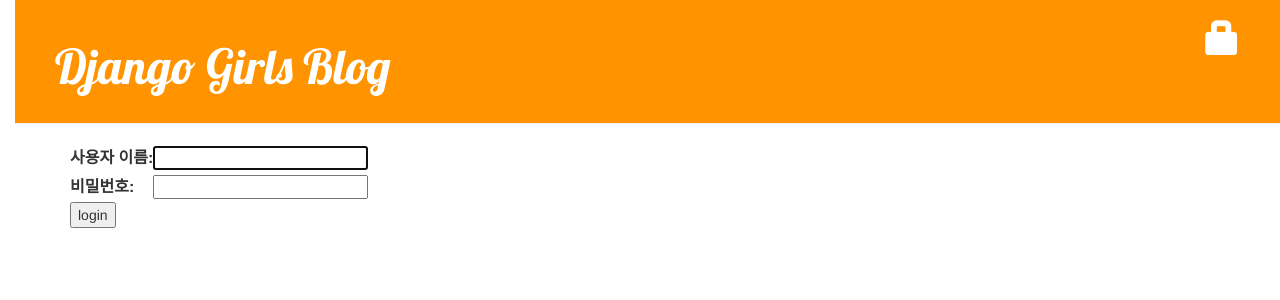
After one commit to tocatoco/my-first-blog, a Django app: page /accounts/login/ in a window 1280 px wide. The commit adds this page. Shown: the top 300 px of the page. Run offline with Django 3.2, Linux system fonts and the light colour scheme; some libraries are stand-ins or nearby versions.

Commit message:
로그인 로그아웃 및 로그인해야 기능사용할 수 있도록 구현

```diff
--- a/blog/templates/blog/base.html
+++ b/blog/templates/blog/base.html
@@ -10,8 +10,11 @@
     <body>
       <div class="page-header">
           {% if user.is_authenticated %}
+              <a href="{% url 'post_new' %}" class="top-menu"><span class="glyphicon glyphicon-plus"></span></a>
               <a href="{% url 'post_draft_list' %}" class="top-menu"><span class="glyphicon glyphicon-edit"></span></a>
-        <a href="{% url 'post_new' %}" class="top-menu"><span class="glyphicon glyphicon-plus"></span></a>
+              <p class="top-menu">Hello {{ user.username }} <small>(<a href="{% url 'logout' %}">Log out</a>)</small></p>
+          {% else %}
+              <a href="{% url 'login' %}" class="top-menu"><span class="glyphicon glyphicon-lock"></span></a>
           {% endif %}
           <h1><a href="/">Django Girls Blog</a></h1>
       </div>
--- /dev/null
+++ b/blog/templates/registration/login.html
@@ -0,0 +1,24 @@
+{% extends "blog/base.html" %}
+
+{% block content %}
+    {% if form.errors %}
+        <p>이름과 비밀번호가 일치하지 않습니다. 다시 시도해주세요.</p>
+    {% endif %}
+
+    <form method="post" action="{% url 'login' %}">
+    {% csrf_token %}
+        <table>
+        <tr>
+            <td>{{ form.username.label_tag }}</td>
+            <td>{{ form.username }}</td>
+        </tr>
+        <tr>
+            <td>{{ form.password.label_tag }}</td>
+            <td>{{ form.password }}</td>
+        </tr>
+        </table>
+
+        <input type="submit" value="login" />
+        <input type="hidden" name="next" value="{{ next }}" />
+    </form>
+{% endblock %}
--- a/blog/views.py
+++ b/blog/views.py
@@ -3,6 +3,7 @@
 from django.shortcuts import redirect
 from .models import Post
 from .forms import PostForm
+from django.contrib.auth.decorators import login_required
 
 # Create your views here.
 def post_list(request):
@@ -13,6 +14,7 @@
     post = get_object_or_404(Post, pk=pk)
     return render(request, 'blog/post_detail.html', {'post': post})
 
+@login_required
 def post_new(request):
     if request.method == "POST":
         form = PostForm(request.POST)
@@ -25,6 +27,7 @@
         form = PostForm()
     return render(request, 'blog/post_edit.html', {'form': form})
 
+@login_required
 def post_edit(request, pk):
     post = get_object_or_404(Post, pk=pk)
     if request.method == "POST":
@@ -38,15 +41,18 @@
         form = PostForm(instance=post)
     return render(request, 'blog/post_edit.html', {'form': form})
 
+@login_required
 def post_draft_list(request):
     posts = Post.objects.filter(published_date__isnull=True).order_by('created_date')
     return render(request, 'blog/post_draft_list.html', {'posts': posts})
 
+@login_required
 def post_publish(request, pk):
     post = get_object_or_404(Post, pk=pk)
     post.publish()
     return redirect('post_detail', pk=pk)
 
+@login_required
 def post_remove(request, pk):
     post = get_object_or_404(Post, pk=pk)
     post.delete()
--- a/mysite/settings.py
+++ b/mysite/settings.py
@@ -120,3 +120,6 @@
 
 STATIC_URL = '/static/'
 STATIC_ROOT = os.path.join(BASE_DIR, 'static')
+
+#LOGIN_REDIRECT_URL
+LOGIN_REDIRECT_URL = '/'
--- a/mysite/urls.py
+++ b/mysite/urls.py
@@ -15,8 +15,11 @@
 """
 from django.contrib import admin
 from django.urls import path, include
+from django.contrib.auth import views
 
 urlpatterns = [
     path('admin/', admin.site.urls),
+    path('accounts/login/', views.login, name='login'),
+    path('accounts/logout/', views.logout, name='logout', kwargs={'next_page': '/'}),
     path('', include('blog.urls')),
 ]
```
Lines whose indentation alone changed are shown as unchanged.
